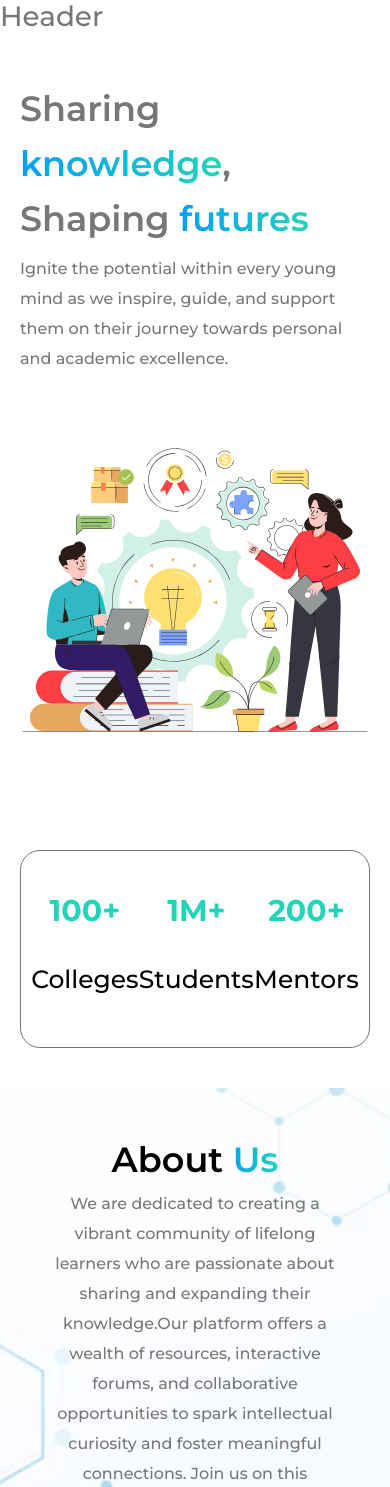
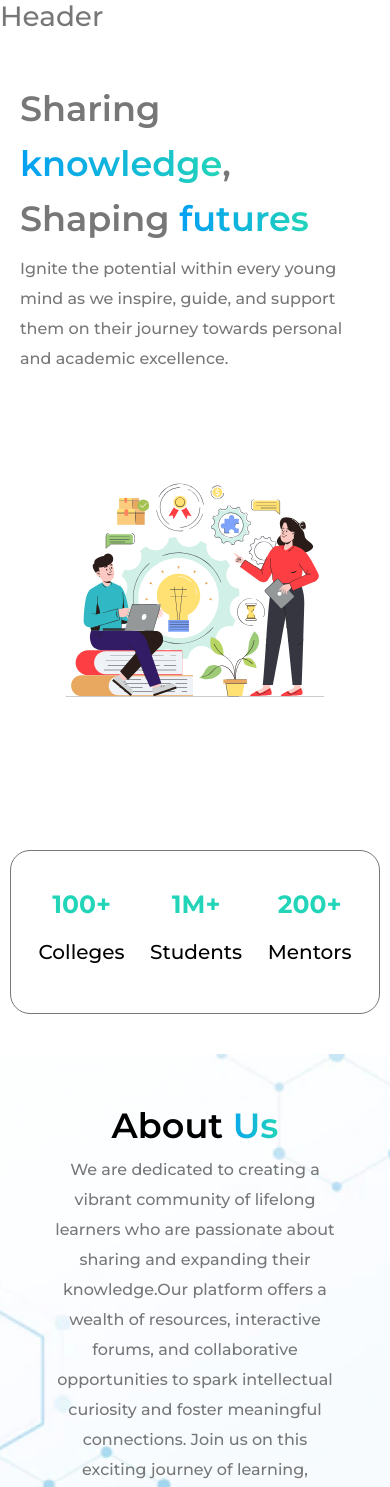
Before and after one commit to Gaurav-Verma07/while, a Next.js app: page / in a window 390 px wide. Shown: the top 1487 px of the page. Built offline with nearby package versions, Linux system fonts and the light colour scheme.

Commit message:
feat: responsiveness

```diff
--- a/components/Herobox/Herobox.module.css
+++ b/components/Herobox/Herobox.module.css
@@ -8,7 +8,7 @@
 
 .display {
   position: relative;
-  width: 400px;
+  width: 300px;
   height: 400px;
 }
 
@@ -20,11 +20,33 @@
   font-size: 35px;
   font-weight: 600;
   line-height: 55px;
+  max-width: 352px;
 }
 
 .subtext {
   font-size: 16px;
   line-height: 30px;
+  max-width: 370px;
+}
+
+@media (min-width: 600px) {
+  .display {
+    width: 723px;
+    height: 595px;
+  }
+  .heading {
+    color: #777;
+    font-size: 60px;
+    font-weight: 600;
+    line-height: 85px;
+    max-width: 570px;
+  }
+  .subtext {
+    font-size: 20px;
+    font-weight: 400;
+    line-height: 40px;
+    max-width: 570px;
+  }
 }
 
 @media (min-width: 900px) {
@@ -32,22 +54,3 @@
     flex-direction: row;
   }
 }
-@media (min-width: 600px) {
-  .display {
-    width: 723px;
-    height: 595px;
-  }
-  .heading {
-    color: #777;
-    font-family: Montserrat;
-    font-size: 60px;
-    font-style: normal;
-    font-weight: 600;
-    line-height: 85px;
-  }
-  .subtext {
-    font-size: 20px;
-    font-weight: 400;
-    line-height: 40px;
-  }
-}
--- a/components/Stats/Stats.module.css
+++ b/components/Stats/Stats.module.css
@@ -1,5 +1,5 @@
 .section {
-  padding: 20px ;
+  padding: 20px 10px;
 }
 
 .main {
@@ -9,43 +9,41 @@
   justify-content: space-evenly;
   flex-wrap: wrap;
   margin: 0 auto;
-  padding: 40px 10px;
+  padding: 30px 5px;
 }
 
+.box {
+  text-align: center;
+  padding:3px;
+}
 .data {
   color: #23d5b8;
-  font-size: 30px;
+  font-size: 25px;
   font-weight: 700;
   line-height: 40px;
-  padding-bottom: 10px;
 }
 
 .type {
   color: #000;
-  font-size: 25px;
+  font-size: 20px;
   font-weight: 500;
   line-height: 40px;
-  padding-top: 10px;
 }
 
-.box {
-  text-align: center;
-}
-@media (min-width: 600px){
-
+@media (min-width: 600px) {
 }
 
 @media (min-width: 900px) {
   .section {
     padding: 20px 100px;
   }
-  .main{
+  .main {
     border-radius: 44px;
+    padding: 40px 10px;
   }
   .data {
     font-size: 60px;
     padding-bottom: 30px;
-
   }
 
   .type {
```
